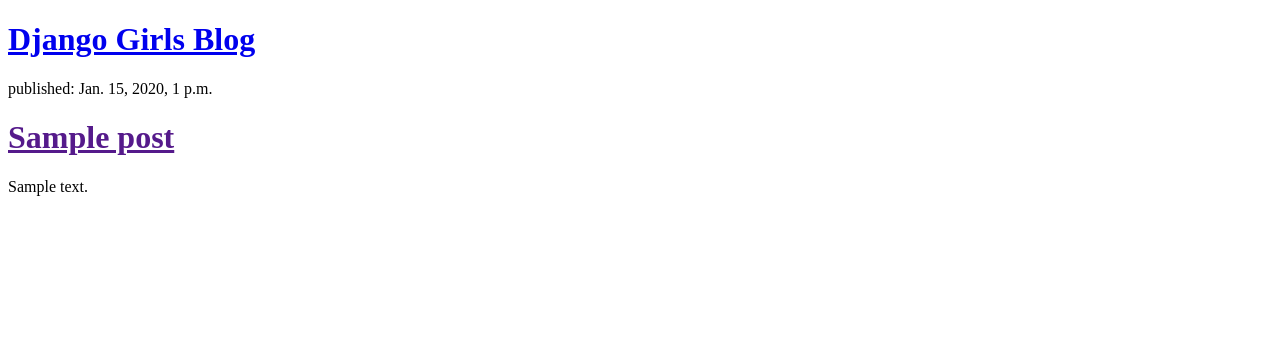
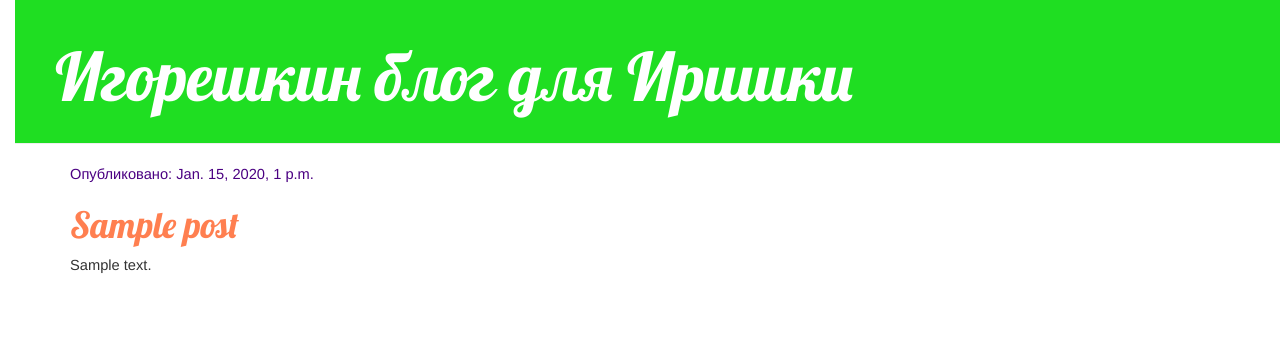
Before and after one commit to igor-doka-pro/my-first-blog, a Django app: page / in a window 1280 px wide. Shown: the top 345 px of the page. Run offline with Django 3.2, Linux system fonts and the light colour scheme; tables that the repository leaves empty hold one stand-in row (values such as "Sample post"); some libraries are stand-ins or nearby versions.

Commit message:
Added view and template for detailed blog post as well as CSS for the site.

```diff
--- /dev/null
+++ b/blog/static/css/blog.css
@@ -0,0 +1,52 @@
+body {
+    padding-left: 15px;
+}
+
+.page-header {
+    background-color: #1fde22;
+    margin-top: 0;
+    padding: 20px 20px 20px 40px;
+}
+
+.page-header h1, .page-header h1 a, .page-header h1 a:visited, .page-header h1 a:active {
+    color: #ffffff;
+    font-size: 50pt;
+    text-decoration: none;
+}
+
+.content {
+    margin-left: 40px;
+}
+
+h1, h2, h3, h4 {
+    font-family: 'Lobster', cursive;
+}
+
+.date {
+    color: #4B0082;
+}
+
+.save {
+    float: right;
+}
+
+.post-form textarea, .post-form input {
+    width: 100%;
+}
+
+.top-menu, .top-menu:hover, .top-menu:visited {
+    color: #ffffff;
+    float: right;
+    font-size: 26pt;
+    margin-right: 20px;
+}
+
+.post {
+    font-family: Helvetica;
+    font-size: 11pt;
+    margin-bottom: 70px;
+}
+
+.post h1 a, .post h1 a:visited {
+    color: #FF7F50;
+}
--- /dev/null
+++ b/blog/templates/blog/base.html
@@ -0,0 +1,25 @@
+{% load static %}
+<!DOCTYPE html>
+<html lang="en">
+<head>
+    <meta charset="UTF-8">
+    <title>Web page, baby</title>
+    <link rel="stylesheet" href="//maxcdn.bootstrapcdn.com/bootstrap/3.2.0/css/bootstrap.min.css">
+    <link rel="stylesheet" href="//maxcdn.bootstrapcdn.com/bootstrap/3.2.0/css/bootstrap-theme.min.css">
+    <link href="https://fonts.googleapis.com/css?family=Lobster&subset=latin,cyrillic" rel="stylesheet" type="text/css">
+    <link rel="stylesheet" href="{% static 'css/blog.css' %}">
+</head>
+<body>
+    <div class="page-header">
+        <h1><a href="/">Игорешкин блог для Иришки</a></h1>
+    </div>
+    <div class="content container">
+        <div class="row">
+            <div class="col-md-8">
+            {% block content %}
+            {% endblock %}
+            </div>
+        </div>
+    </div>
+</body>
+</html>
--- a/blog/templates/blog/post_list.html
+++ b/blog/templates/blog/post_list.html
@@ -1,19 +1,13 @@
-<!DOCTYPE html>
-<html lang="en">
-<head>
-    <meta charset="UTF-8">
-    <title>Web page, baby</title>
-</head>
-<body>
-    <div>
-        <h1><a href="/">Django Girls Blog</a></h1>
-    </div>
+{% extends 'blog/base.html' %}
+
+{% block content %}
     {% for post in posts %}
-    <div>
-        <p>published: {{ post.published_date }}</p>
-        <h1><a href="">{{ post.title }}</a></h1>
-        <p>{{ post.text|linebreaksbr }}</p>
-    </div>
+        <div class="post">
+            <div class="date">
+                <p>Опубликовано: {{ post.published_date }}</p>
+            </div>
+            <h1><a href="{% url 'post_detail' pk=post.pk %}">{{ post.title }}</a></h1>
+            <p>{{ post.text|linebreaksbr }}</p>
+        </div>
     {% endfor %}
-</body>
-</html>
+{% endblock %}
--- a/blog/urls.py
+++ b/blog/urls.py
@@ -3,4 +3,5 @@
 
 urlpatterns= [
 	path('', views.post_list, name='post_list'),
+	path('post/<int:pk>/', views.post_detail, name='post_detail'),
 ]
--- a/blog/views.py
+++ b/blog/views.py
@@ -1,7 +1,11 @@
-from django.shortcuts import render
+from django.shortcuts import render, get_object_or_404
 from django.utils import timezone
 from .models import Post
 
 def post_list(request):
 	posts = Post.objects.filter(published_date__lte=timezone.now()).order_by('published_date')
 	return render(request, 'blog/post_list.html', {'posts': posts})
+
+def post_detail(request, pk):
+	post = get_object_or_404(Post, pk=pk)
+	return render(request, 'blog/post_detail.html', {'post': post})
```
Also changed, not shown: blog/templates/blog/post_detail.html (added, +13 -0 lines).
